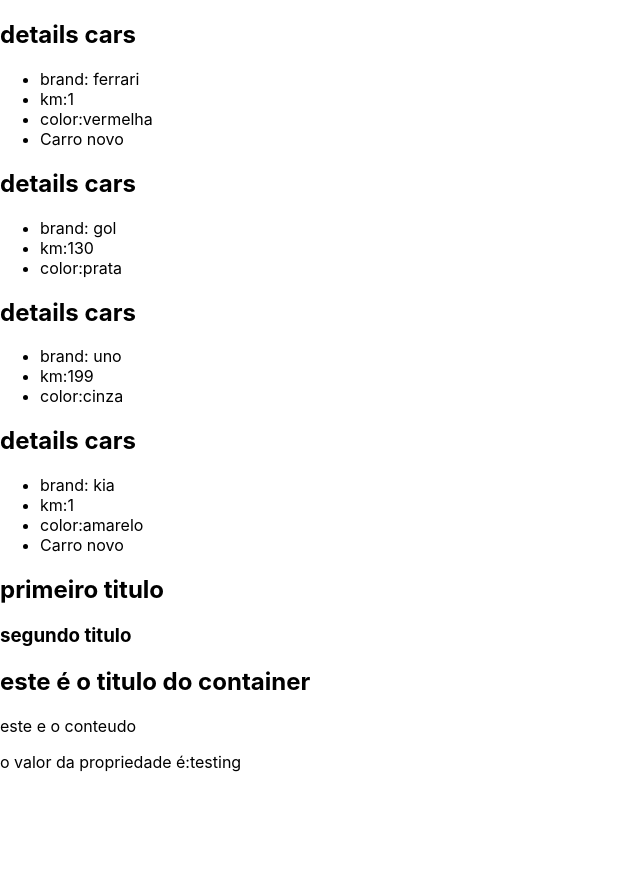
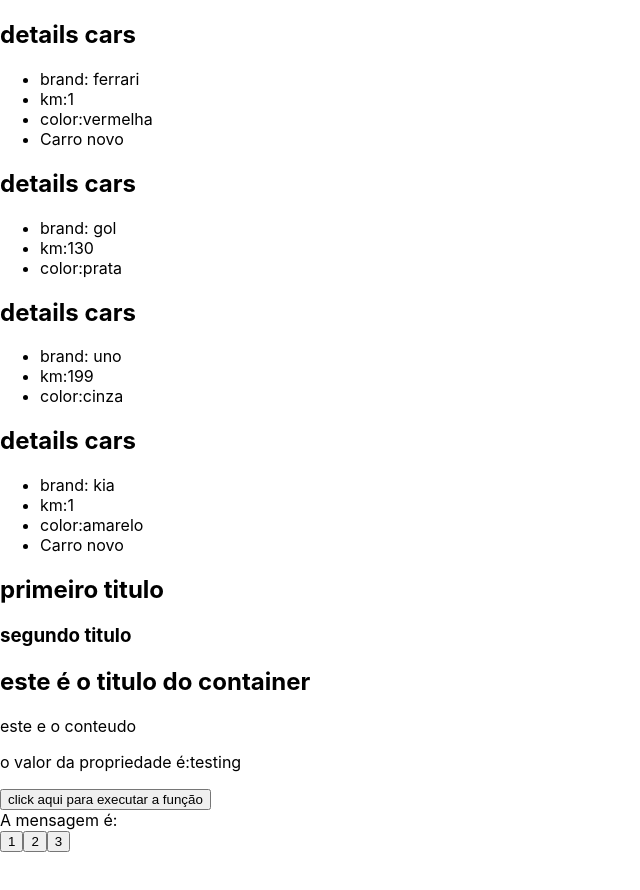
Before and after one commit to welton-rodrigo/Programacao-Conceitos, a React (Create React App) app in the folder ReactWorkspace/1_INTRO/hello-world/: page / in a window 1280 px wide. Shown: the top 890 px of the page, without its empty margins (0-640 px from the left). Built offline with nearby package versions, Linux system fonts and the light colour scheme.

Commit message:
state lift

```diff
--- a/ReactWorkspace/1_INTRO/hello-world/src/App.js
+++ b/ReactWorkspace/1_INTRO/hello-world/src/App.js
@@ -15,6 +15,9 @@
 import CarDetails from './components/CarDetails';
 import Fragments from './components/Fragments';
 import Container from './components/Container';
+import ExecuteFunction from './components/ExecuteFunction';
+import Message from './components/Message';
+import ChangeMessageState from './components/ChangeMessageState';
 function App() {
   const [name] = useState("welton 2");
 
@@ -25,12 +28,22 @@
     {id:4, brand: "kia", color: "amarelo", newCar: true, km: 1},
   ]
 
+  function showMessage(){
+    console.log("Evento do componente pai")
+  }
+
+  const [message, setMessage] = useState("");
+  const handleMessage = (msg) => {
+    setMessage(msg);
+  }
+
   return (
     <>
 
      {/**loop em arrays de objetos */}
      {car.map((car) => (
       <CarDetails
+      key={car.id}
       brand={car.brand}
       color={car.color}
       newCar={car.newCar}
@@ -42,8 +55,12 @@
   {/*Children */}
   <Container myValue="testing">
       <p>este e o conteudo</p>
-
   </Container>
+  {/*Executar função*/}
+     <ExecuteFunction myFunction={showMessage}/>
+       {/*state lift*/}
+       <Message msg={message} />
+       <ChangeMessageState handleMessage={handleMessage} />
 
     </>
   );
--- /dev/null
+++ b/ReactWorkspace/1_INTRO/hello-world/src/components/ChangeMessageState.js
@@ -0,0 +1,15 @@
+import React from 'react'
+
+const ChangeMessageState = ({handleMessage}) => {
+const messages = ["oi", "ola", "tudo bem"]
+
+  return (
+    <div>
+        <button onClick={() => handleMessage(messages[0])}>1</button>
+        <button onClick={() => handleMessage(messages[1])}>2</button>
+        <button onClick={() => handleMessage(messages[2])}>3</button>
+    </div>
+  )
+}
+
+export default ChangeMessageState
--- /dev/null
+++ b/ReactWorkspace/1_INTRO/hello-world/src/components/ExecuteFunction.js
@@ -0,0 +1,9 @@
+
+const ExecuteFunction = ({myFunction}) => {
+  return (
+    //sem o parentes porque quero que execute quando houver a action de click, se colocar os () executara no carregamento
+    <button onClick={myFunction}> click aqui para executar a função</button>
+  )
+}
+
+export default ExecuteFunction
--- /dev/null
+++ b/ReactWorkspace/1_INTRO/hello-world/src/components/Message.js
@@ -0,0 +1,12 @@
+import React from 'react'
+
+const Message = ({msg}) => {
+  return (
+    <div>
+        A mensagem é: {msg}
+
+    </div>
+  )
+}
+
+export default Message
```
Also changed, not shown: 1 other file (tests, documents, lock files or other folders).
